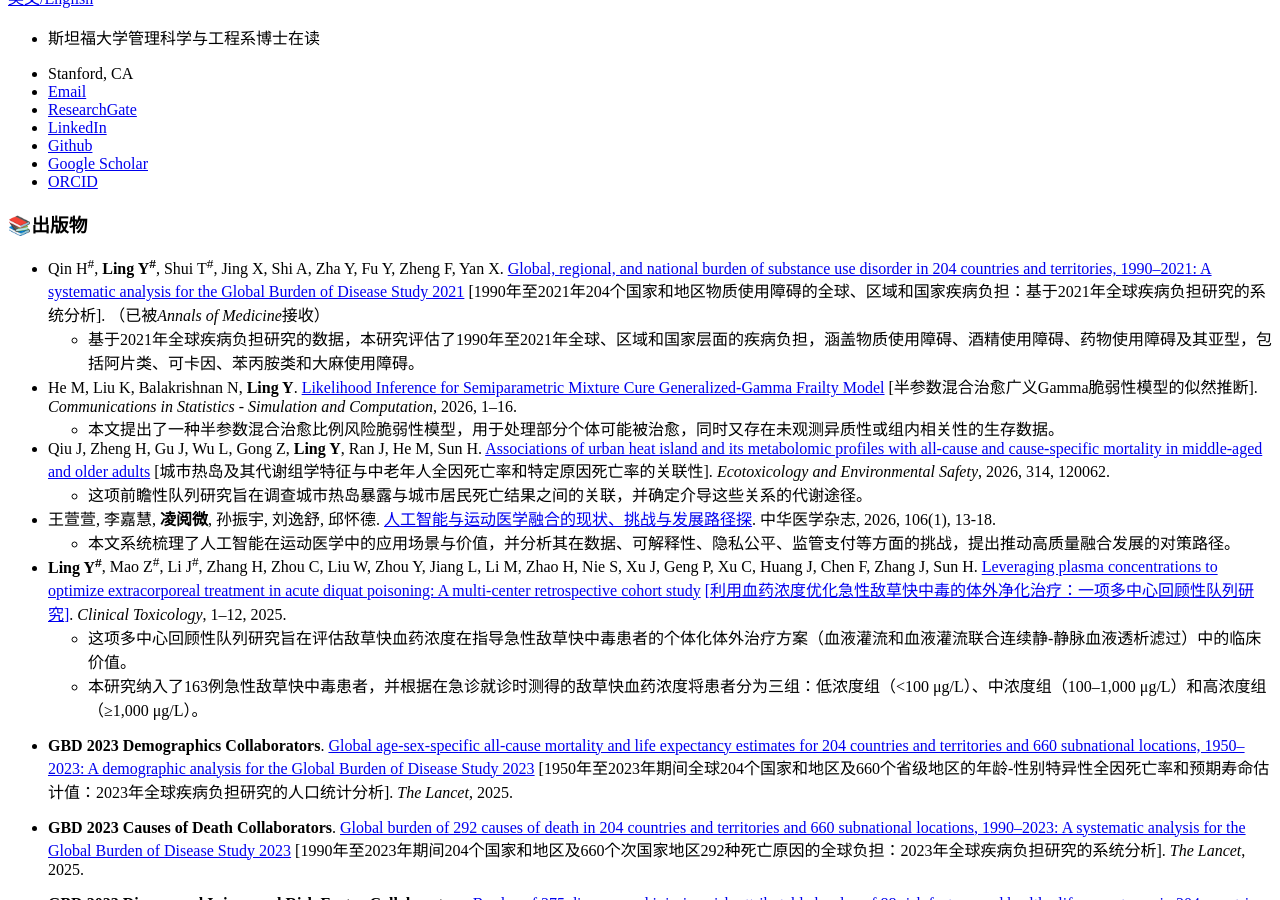
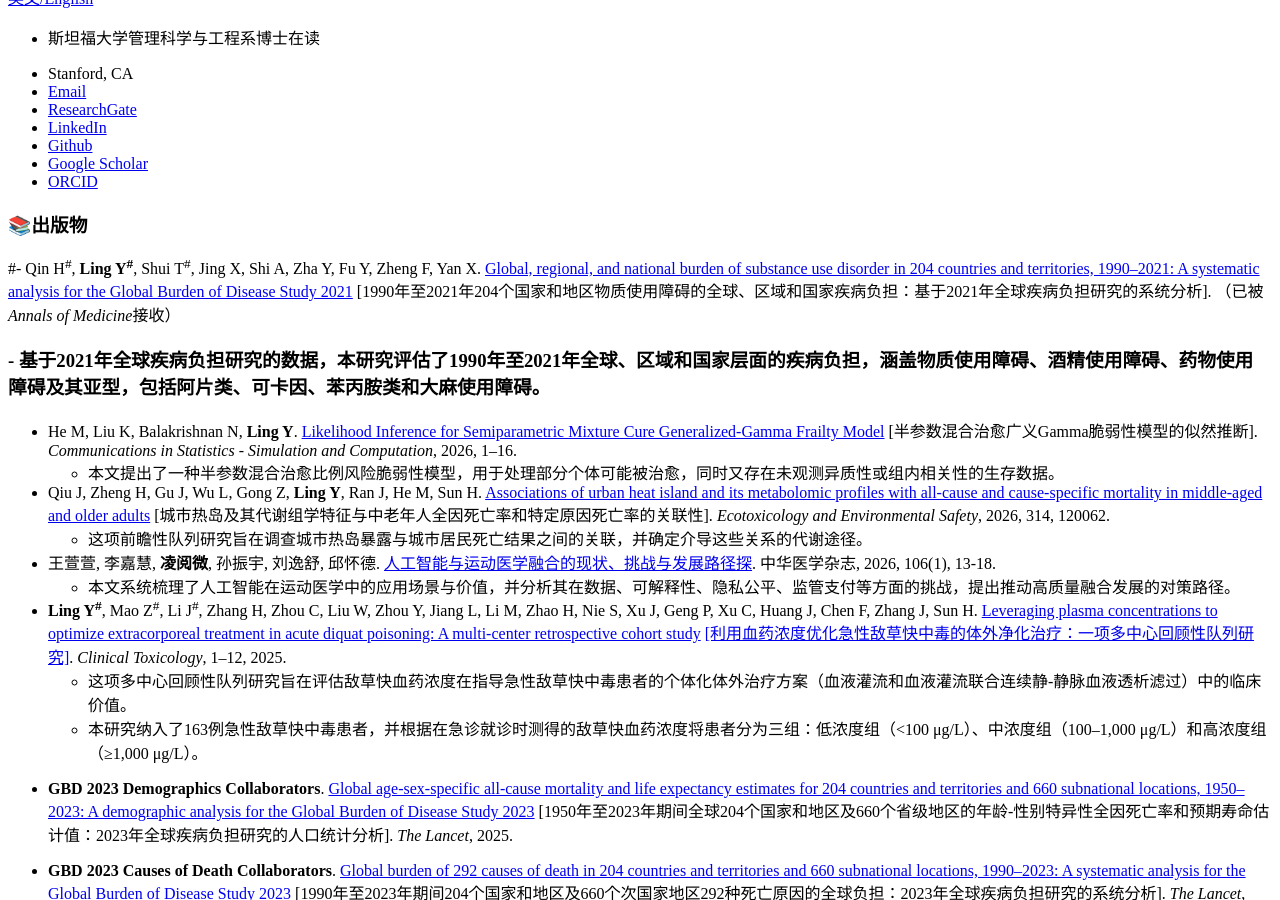
Before and after one commit to lingyuewei/lingyuewei.github.io, a Jekyll site: the page built from _pages/includes/pub.md, in a window 1280 px wide and 900 px high, scrolled down 651 px. Built offline with Jekyll 4.4.1, drawn with Linux system fonts in a browser that asks for light colours; our own code applies the rules of GitHub Pages for plain Markdown files.

Commit message:
Update pub

```diff
--- a/_pages/includes/pub.md
+++ b/_pages/includes/pub.md
@@ -1,7 +1,7 @@
 # 📚出版物
 
-- Qin H<sup>#</sup>, **Ling Y<sup>#</sup>**, Shui T<sup>#</sup>, Jing X, Shi A, Zha Y, Fu Y, Zheng F, Yan X. [Global, regional, and national burden of substance use disorder in 204 countries and territories, 1990–2021: A systematic analysis for the Global Burden of Disease Study 2021](https://doi.org/10.1080/07853890.2026.2679301) [1990年至2021年204个国家和地区物质使用障碍的全球、区域和国家疾病负担：基于2021年全球疾病负担研究的系统分析]. （已被*Annals of Medicine*接收）
-  - 基于2021年全球疾病负担研究的数据，本研究评估了1990年至2021年全球、区域和国家层面的疾病负担，涵盖物质使用障碍、酒精使用障碍、药物使用障碍及其亚型，包括阿片类、可卡因、苯丙胺类和大麻使用障碍。
+#- Qin H<sup>#</sup>, **Ling Y<sup>#</sup>**, Shui T<sup>#</sup>, Jing X, Shi A, Zha Y, Fu Y, Zheng F, Yan X. [Global, regional, and national burden of substance use disorder in 204 countries and territories, 1990–2021: A systematic analysis for the Global Burden of Disease Study 2021](https://doi.org/10.1080/07853890.2026.2679301) [1990年至2021年204个国家和地区物质使用障碍的全球、区域和国家疾病负担：基于2021年全球疾病负担研究的系统分析]. （已被*Annals of Medicine*接收）
+#  - 基于2021年全球疾病负担研究的数据，本研究评估了1990年至2021年全球、区域和国家层面的疾病负担，涵盖物质使用障碍、酒精使用障碍、药物使用障碍及其亚型，包括阿片类、可卡因、苯丙胺类和大麻使用障碍。
 
 - He M, Liu K, Balakrishnan N, **Ling Y**. [Likelihood Inference for Semiparametric Mixture Cure Generalized-Gamma Frailty Model](https://doi.org/10.1080/03610918.2026.2651419) [半参数混合治愈广义Gamma脆弱性模型的似然推断]. *Communications in Statistics - Simulation and Computation*, 2026, 1–16.
   - 本文提出了一种半参数混合治愈比例风险脆弱性模型，用于处理部分个体可能被治愈，同时又存在未观测异质性或组内相关性的生存数据。
```
